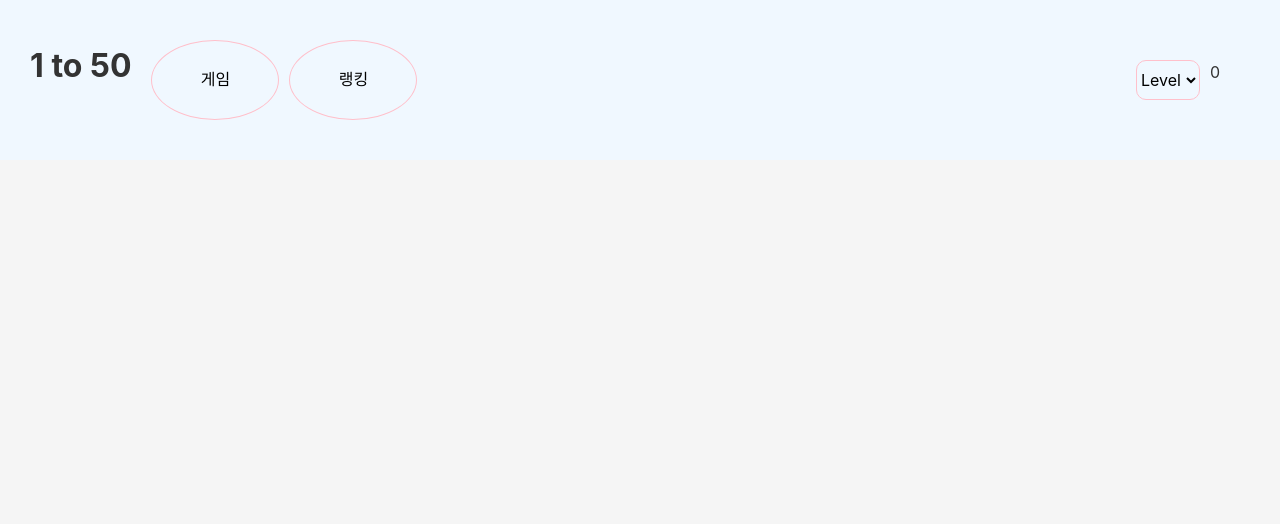
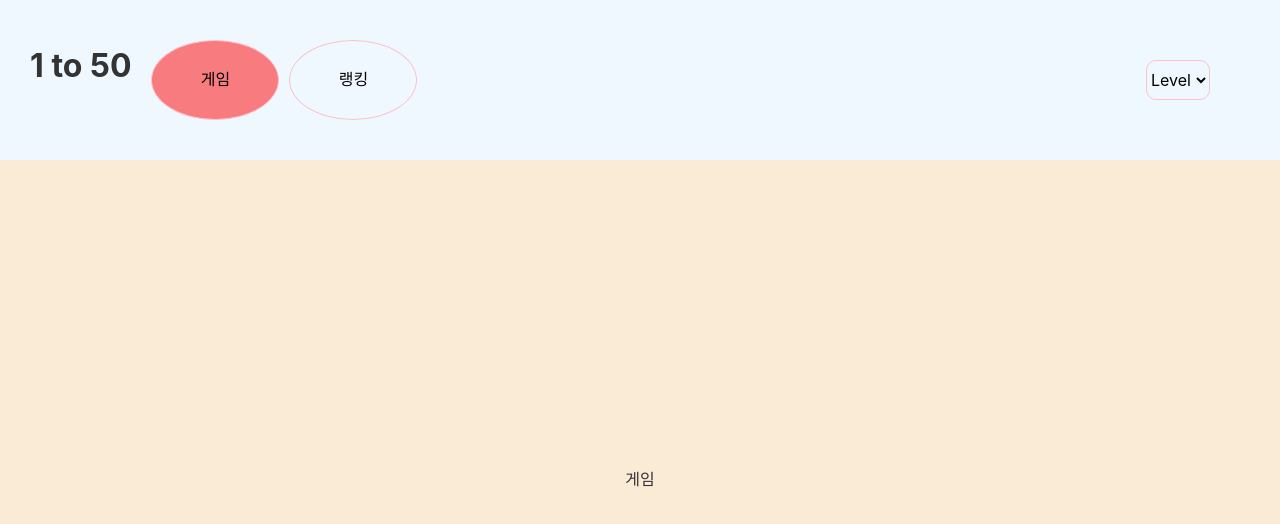
Before and after one commit to AND-SOPT-WEB/JunHyukKong, a React (Vite) app in the folder week3/: page / in a window 1280 px wide. Shown: the top 524 px of the page. Built offline with nearby package versions, Linux system fonts and the light colour scheme.

Commit message:
feat: 헤더 기본 기능 구현

```diff
--- a/week3/src/App.jsx
+++ b/week3/src/App.jsx
@@ -1,16 +1,38 @@
 import { useState } from 'react'
 import Header from './components/Header'
+import Game from './components/Game';
+import Ranking from './components/Ranking';
+import styled from "@emotion/styled"
 
 
 function App() {
-  const [count, setCount] = useState(0)
+  const [mode, setMode] = useState("game");
+  const [level, setLevel] = useState("level");
+  const [time, setTime] = useState(0);
 
   return (
     <>
-    <Header/>
-      하이
+    <Header mode={mode} setMode={setMode} setLevel={setLevel} time={setTime}/>
+    <Body>
+      {
+        mode === "game" ? <Game/> : <Ranking/>
+      }
+    </Body>
+
     </>
   )
 }
 
 export default App
+
+const Body = styled.main`
+  display: flex;
+  flex-direction: row;
+  justify-content: center;
+  align-items: center;
+
+  width: 100vw;
+  min-height: 80vh;
+  margin-top: 20vh;
+  background-color: antiquewhite;
+`
--- /dev/null
+++ b/week3/src/components/Game.jsx
@@ -0,0 +1,11 @@
+import React from 'react'
+
+const Game = () => {
+  return (
+    <div>
+      게임
+    </div>
+  )
+}
+
+export default Game
--- a/week3/src/components/Header.jsx
+++ b/week3/src/components/Header.jsx
@@ -1,17 +1,31 @@
 import React from 'react'
 import styled from '@emotion/styled'
+import {css} from "@emotion/react"
 
-const Header = ({setMode, setLevel, time = 0}) => {
+
+const Header = ({mode, setMode, setLevel, time = 0}) => {
+  const setModeGame = () => {
+    setMode("game");
+  }
+
+  const setModeRanking = () => {
+    setMode("ranking");
+  }
+
+  const handleLevelChange = (event) => {
+    setLevel(event.target.value);
+  };
+
   return (
     <HeaderContainer>
       <div style={{"display": "flex", "gap": "10px","margin-left": "30px"}}>
         <Title>1 to 50</Title>
-        <ModeButton>게임</ModeButton>
-        <ModeButton>랭킹</ModeButton>
+        <ModeButton $isSelected={mode ==="game"} onClick={setModeGame}>게임</ModeButton>
+        <ModeButton $isSelected={mode ==="ranking"} onClick={setModeRanking}>랭킹</ModeButton>
       </div>
 
       <div style={{"display": "flex", "gap": "10px","margin-right": "60px"}}>
-        <LevelSelect>
+        <LevelSelect onChange={handleLevelChange}>
           <LevelOption value="1">Level 1</LevelOption>
           <LevelOption value="2">Level 2</LevelOption>
           <LevelOption value="3">Level 3</LevelOption>
@@ -54,8 +68,12 @@ const ModeButton = styled.button`
   border: 1px solid pink;
   background-color: none;
   &:hover{
+    background-color: rgba(255, 0, 0,0.2);
+  }
+
+  ${({$isSelected}) => $isSelected && css`
     background-color: rgba(255, 0, 0,0.5);
-  }
+  `}
 `
 
 const LevelSelect = styled.select`
--- /dev/null
+++ b/week3/src/components/Ranking.jsx
@@ -0,0 +1,11 @@
+import React from 'react'
+
+const Ranking = () => {
+  return (
+    <div>
+      랭킹
+    </div>
+  )
+}
+
+export default Ranking
--- a/week3/src/style/global.js
+++ b/week3/src/style/global.js
@@ -15,7 +15,7 @@ const GlobalStyle = css`
   /* HTML, Body 기본 스타일 */
   html, body {
     width: 100%;
-    height: 100%;
+    height: auto;
     font-family: -apple-system, BlinkMacSystemFont, "Segoe UI", Roboto, "Helvetica Neue", Arial, sans-serif;
     background-color: #f5f5f5;
     color: #333;
```
